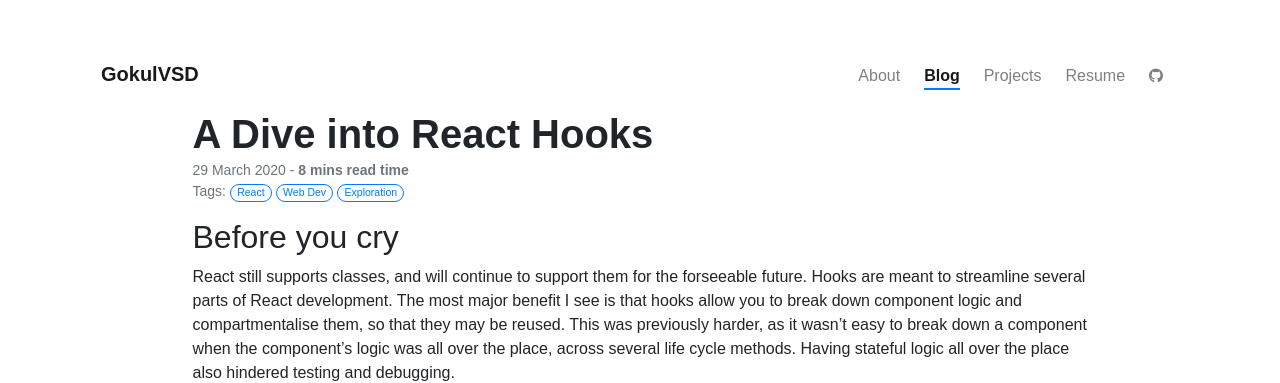
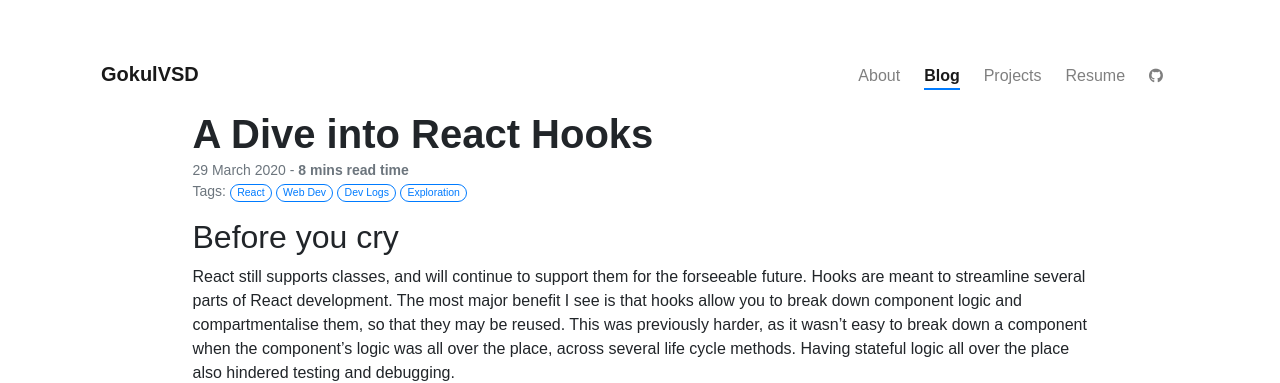
Before and after one commit to GokulVSD/gokulvsd.github.io, a Jekyll site: the page built from _posts/2020-03-29-a-dive-into-react-hooks.md, in a window 1280 px wide and 900 px high. Shown: the top 383 px of the window. Built offline with Jekyll 4.4.1, drawn with Linux system fonts in a browser that asks for light colours; nearby versions of some CDN libraries; some web fonts are replaced; our own code applies the rules of GitHub Pages for plain Markdown files; library files that are not in the unit come from our copies.

Commit message:
Fixed date and tags

```diff
--- a/_posts/2020-03-29-a-dive-into-react-hooks.md
+++ b/_posts/2020-03-29-a-dive-into-react-hooks.md
@@ -1,6 +1,6 @@
 ---
 title: A Dive into React Hooks
-tags: [React, Web Dev, Exploration]
+tags: [React, Web Dev, Dev Logs, Exploration]
 style: border
 color: primary
 description: React Hooks are a new addition in React 16.8. They let you use state and other React features without writing a class.
```
Also changed, not shown: _posts/2020-10-17-go-part-4.md (renamed from _posts/2020-10-07-go-part-4.md, +1 -1 lines).
